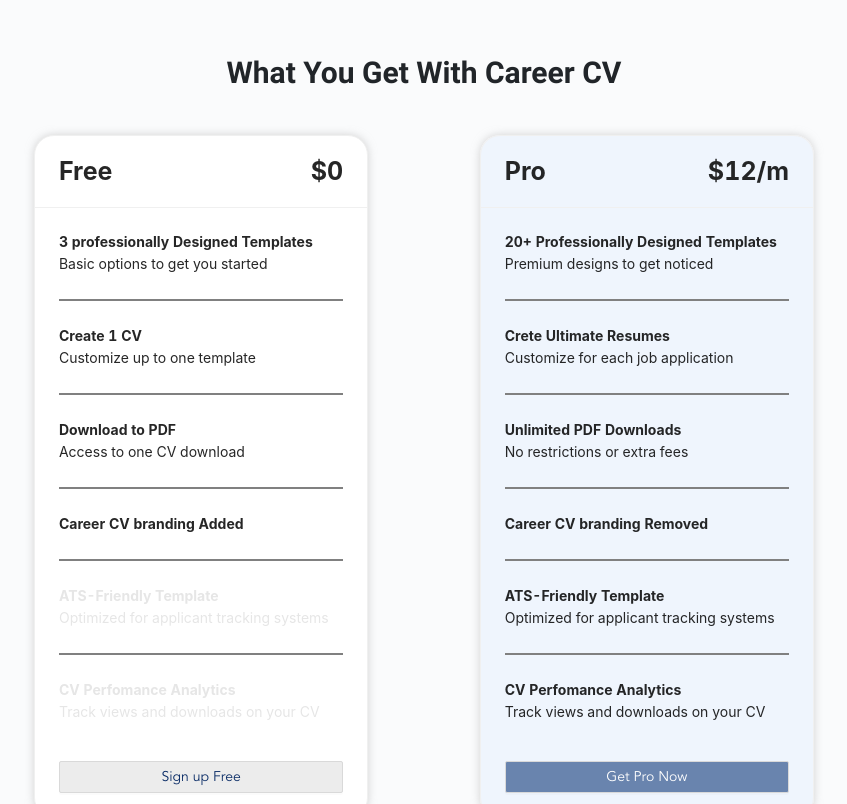
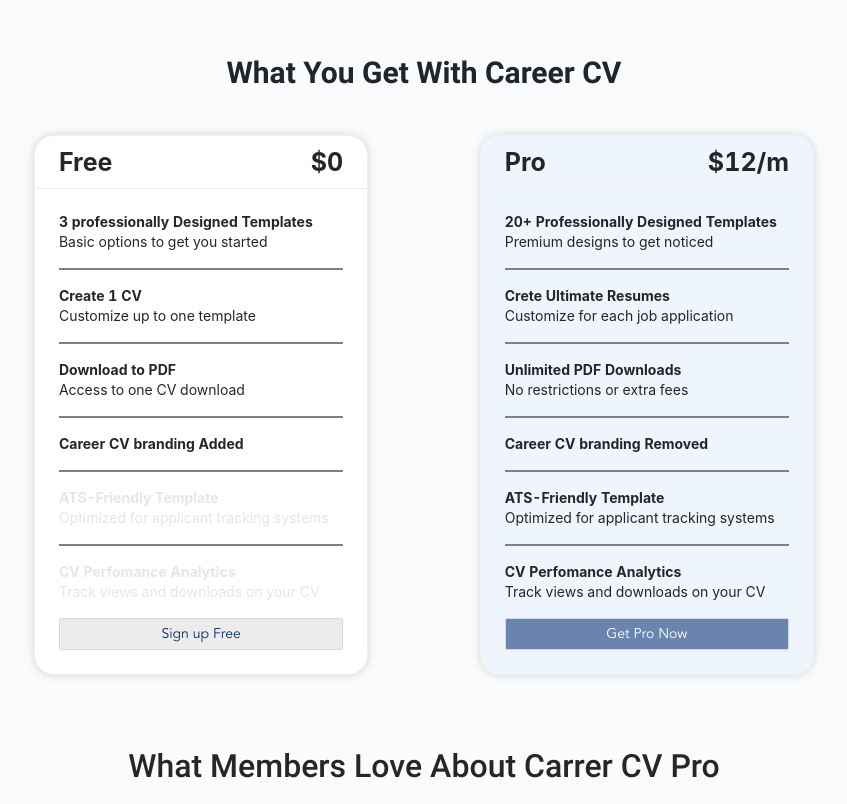
Before and after one commit to maaz459/cvtemplate, a React (Create React App) app: page /pricing in a window 1280 px wide. Shown: the part 1460-2264 px from the top of the page, without its empty margins (216-1063 px from the left). Built offline with nearby package versions, Linux system fonts and the light colour scheme; some icons are missing.

Commit message:
pricing card changes

```diff
--- a/src/components/Pricing/PricingCard/Card.js
+++ b/src/components/Pricing/PricingCard/Card.js
@@ -18,35 +18,32 @@
   style,
 }) => {
   return (
-    <div >
-      <Card
-        hoverable
-        title={title}
-        extra={extra}
-        bordered={true}
-        style={style}
-      >
+    <div>
+      <Card hoverable title={title} extra={extra} bordered={true} style={style}>
         <p>{one}</p>
-        <Divider style={{ border: "1px solid grey" }} />
+        <hr style={{ border: "1px solid grey" }} />
         <p>{two}</p>
-        <Divider style={{ border: "1px solid grey" }} />
+        <hr style={{ border: "1px solid grey" }} />
         <p>{three}</p>
-        <Divider style={{ border: "1px solid grey" }} />
+        <hr style={{ border: "1px solid grey" }} />
         <p>{four}</p>
-        <Divider style={{ border: "1px solid grey" }} />
+        <hr style={{ border: "1px solid grey" }} />
         <p>{five}</p>
-        <Divider style={{ border: "1px solid grey" }} />
+        <hr style={{ border: "1px solid grey" }} />
         <p>{six}</p>
-        <br />
 
-        <div >
+        <div>
           <Button
-            style={{ width: "100%", backgroundColor: btnColor, color: btnFontColor, fontFamily: "AvenirTextBlack" }}
+            style={{
+              width: "100%",
+              backgroundColor: btnColor,
+              color: btnFontColor,
+              fontFamily: "AvenirTextBlack",
+            }}
           >
             {btnText}
           </Button>
         </div>
-
       </Card>
     </div>
   );
--- a/src/components/Pricing/PricingCard/PricingCard.js
+++ b/src/components/Pricing/PricingCard/PricingCard.js
@@ -2,7 +2,7 @@
 import Cards from "./Card";
 import { Row, Col } from "antd";
 import "antd/dist/antd.css";
-import './Card.css'
+import "./Card.css";
 const PricingCard = () => {
   return (
     <>
@@ -10,24 +10,24 @@
         style={{
           textAlign: "center",
           fontSize: "30px",
-          fontFamily: "RobotoBold"
+          fontFamily: "RobotoBold",
         }}
       >
         What You Get With Career CV
       </p>
       <div>
         <Row justify="space-around">
-          <Col className="my-4" xs={20} sm={20} md={9} lg={9} xl={9}>
+          <Col className="my-4" xs={22} sm={22} md={9} lg={9} xl={9}>
             <Cards
               title="Free"
               extra="$0"
               style={{
                 borderRadius: "20px",
-                boxShadow: "0px 0px 8px 0px rgba(171,171,171,0.5)"
+                boxShadow: "0px 0px 8px 0px rgba(171,171,171,0.5)",
+                lineHeight: "20px",
               }}
               one={
                 <p>
-
                   <b>3 professionally Designed Templates</b>
                   <br />
                   Basic options to get you started
@@ -72,15 +72,15 @@
               btnFontColor="#0A2C66"
             />
           </Col>
-          <Col className="my-4" xs={20} sm={20} md={9} lg={9} xl={9}>
+          <Col className="my-4" xs={22} sm={22} md={9} lg={9} xl={9}>
             <Cards
               title="Pro"
               extra="$12/m"
               style={{
                 borderRadius: "20px",
                 boxShadow: "0px 0px 8px 0px rgba(171,171,171,0.5)",
-                background: "rgba(196,221,255,.2)"
-
+                background: "rgba(196,221,255,.2)",
+                lineHeight: "20px",
               }}
               one={
                 <p>
@@ -130,7 +130,6 @@
           </Col>
         </Row>
       </div>
-
     </>
   );
 };
```
